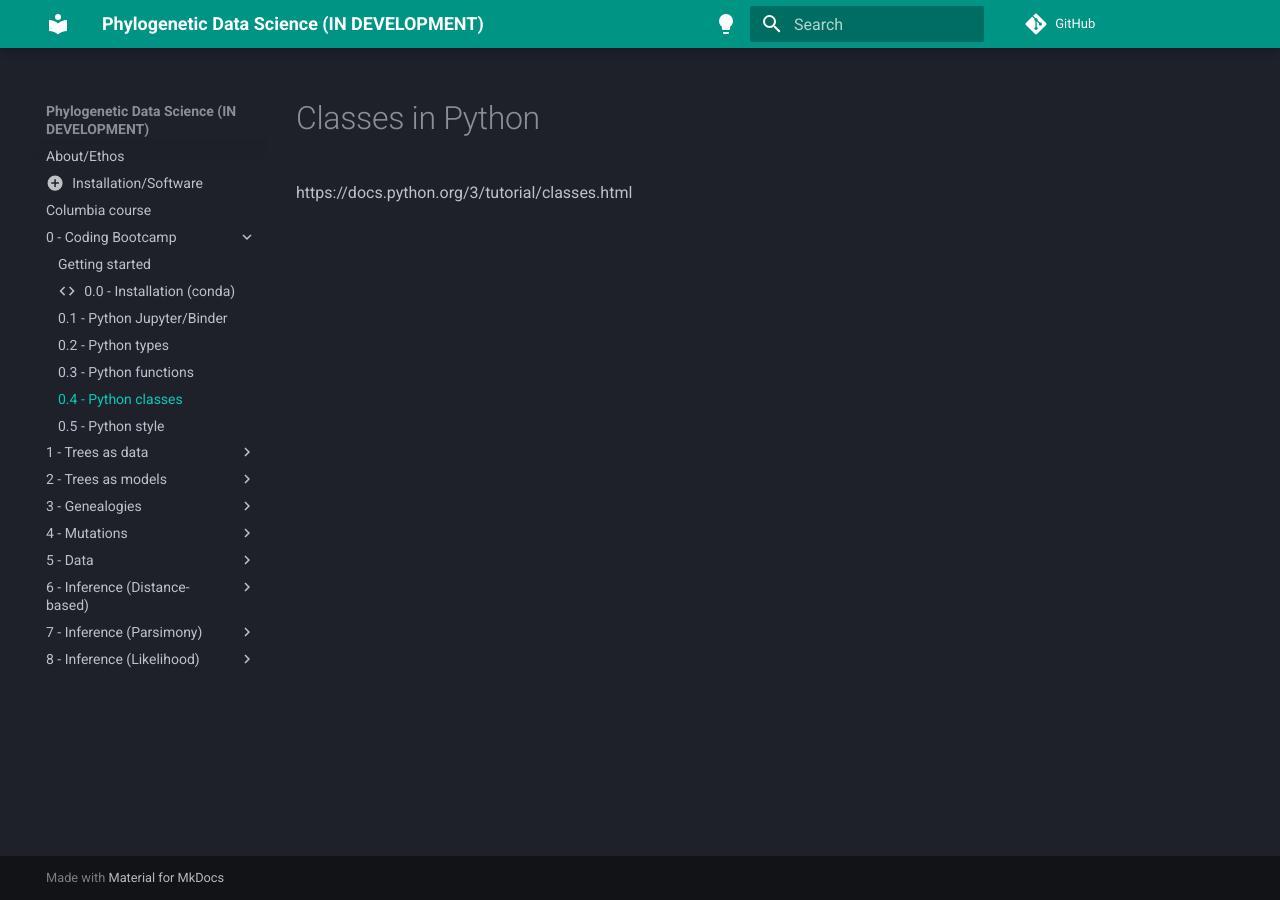
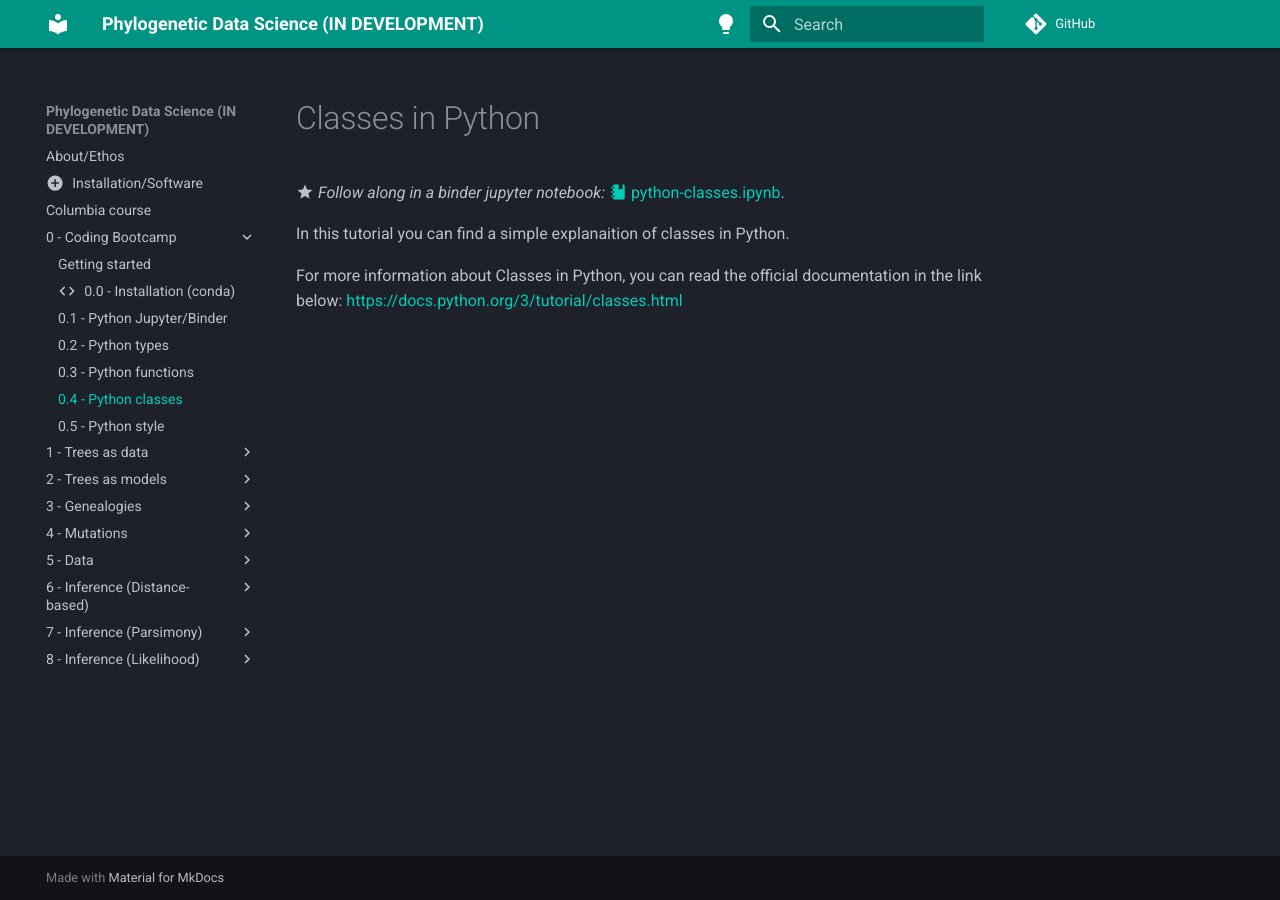
Before and after one commit to eaton-lab/phylogenetic-data-science, an MkDocs documentation site: the page built from docs/bootcamp/0.4-python-classes.md, in a window 1280 px wide. Built offline with MkDocs 1.6.1 and Material for MkDocs 9.7.7, drawn with Linux system fonts in a browser that asks for light colours; comment, search, counter and statistics services are not loaded.

Commit message:
Classes md and notebook ready

```diff
--- a/docs/bootcamp/0.4-python-classes.md
+++ b/docs/bootcamp/0.4-python-classes.md
@@ -4,5 +4,10 @@
 # Classes in Python
 
 
+:material-star: *Follow along in a binder jupyter notebook:*
+[:material-notebook: python-classes.ipynb](https://mybinder.org/v2/gh/eaton-lab/phylogenetic-data-science/HEAD?filepath=docs%2Fbootcamp%2Fnotebooks%2Fpython-classes.ipynb).
 
-https://docs.python.org/3/tutorial/classes.html
+In this tutorial you can find a simple explanaition of classes in Python.
+
+For more information about Classes in Python, you can read the official documentation in the link below:
+[https://docs.python.org/3/tutorial/classes.html](https://docs.python.org/3/tutorial/classes.html)
```
Also changed, not shown: docs/bootcamp/notebooks/python-classes.ipynb (added), docs/bootcamp/notebooks/python-funcs.ipynb, docs/bootcamp/notebooks/python-types.ipynb.
